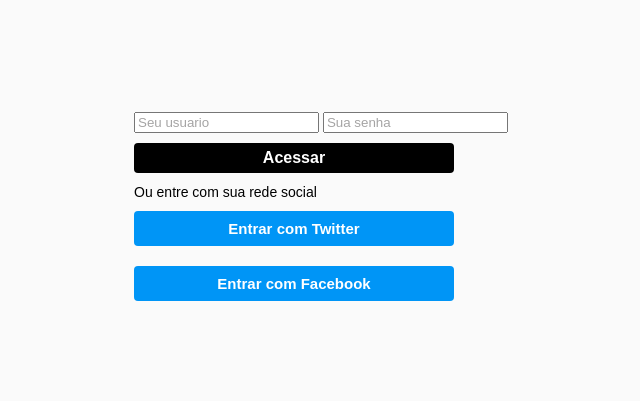
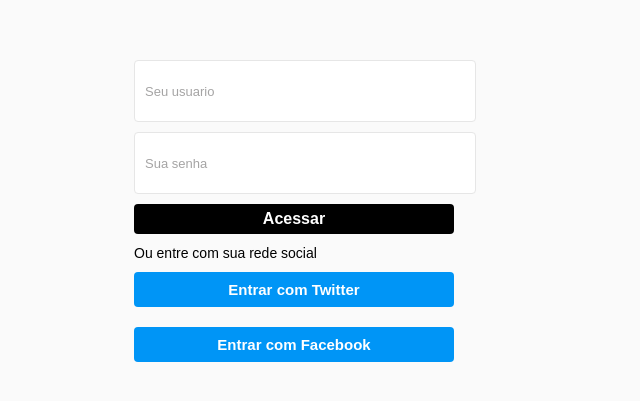
Before and after one commit to joaovaledosantos/desafio-login, a plain HTML site: page index.html in a window 1280 px wide. Shown: the part 189-590 px from the top of the page, without its empty margins (306-946 px from the left). Drawn offline with Linux system fonts and the light colour scheme.

Commit message:
[Aula-66] Desafio login

```diff
--- a/style.css
+++ b/style.css
@@ -1,4 +1,4 @@
-body{
+body {
     --background: #fafafa;
     --white: #FFFFFF;
     --black: #000000;
@@ -40,35 +40,50 @@ body{
     font-weight: bold;
 }
 
-@media (max-width: 560px){
-    #container{
+@media (max-width: 560px) {
+    #container {
         width: 90%;
     }
+
     #container-signup {
         width: 90%;
     }
 
-    [type="password"], input[type="text"], input[type="submit"]{
+    [type="password"], input[type="text"], input[type="submit"] {
         width: 85%;
     }
-    .cta-button{
+
+    .cta-button {
         width: 85%;
     }
-    .message{
+
+    .message {
         margin: 10px 25px;
     }
 }
 
-input[type="password"]::placeholder, input[type="text"]::placeholder{
+input[type="password"], input[type="text"]{
+    background-color: var(--white);
+    border: 1px solid var(--border-primary);
+    height: 40px;
+    border-radius: 4px;
+    margin-top: 10px;
+    padding: 10px;
+    font-size: 13px;
+    width: 320px;
+    color: #000000;
+}
+
+input[type="password"]::placeholder, input[type="text"]::placeholder {
     color: rgb(165, 164, 164);
 }
 
-input[type"password"]:focus, input[type"text"]:focus{
+input[type"password"]:focus, input[type"text"]:focus {
     outline: 0;
     border: 1px solid var(--border-primary)
 }
 
-  input[type="submit"]{
+input[type="submit"] {
     width: 320px;
     margin-top: 10px;
     height: 30px;
```
Also changed, not shown: index.html (+1 -0 lines). Lines whose indentation alone changed are shown as unchanged.
